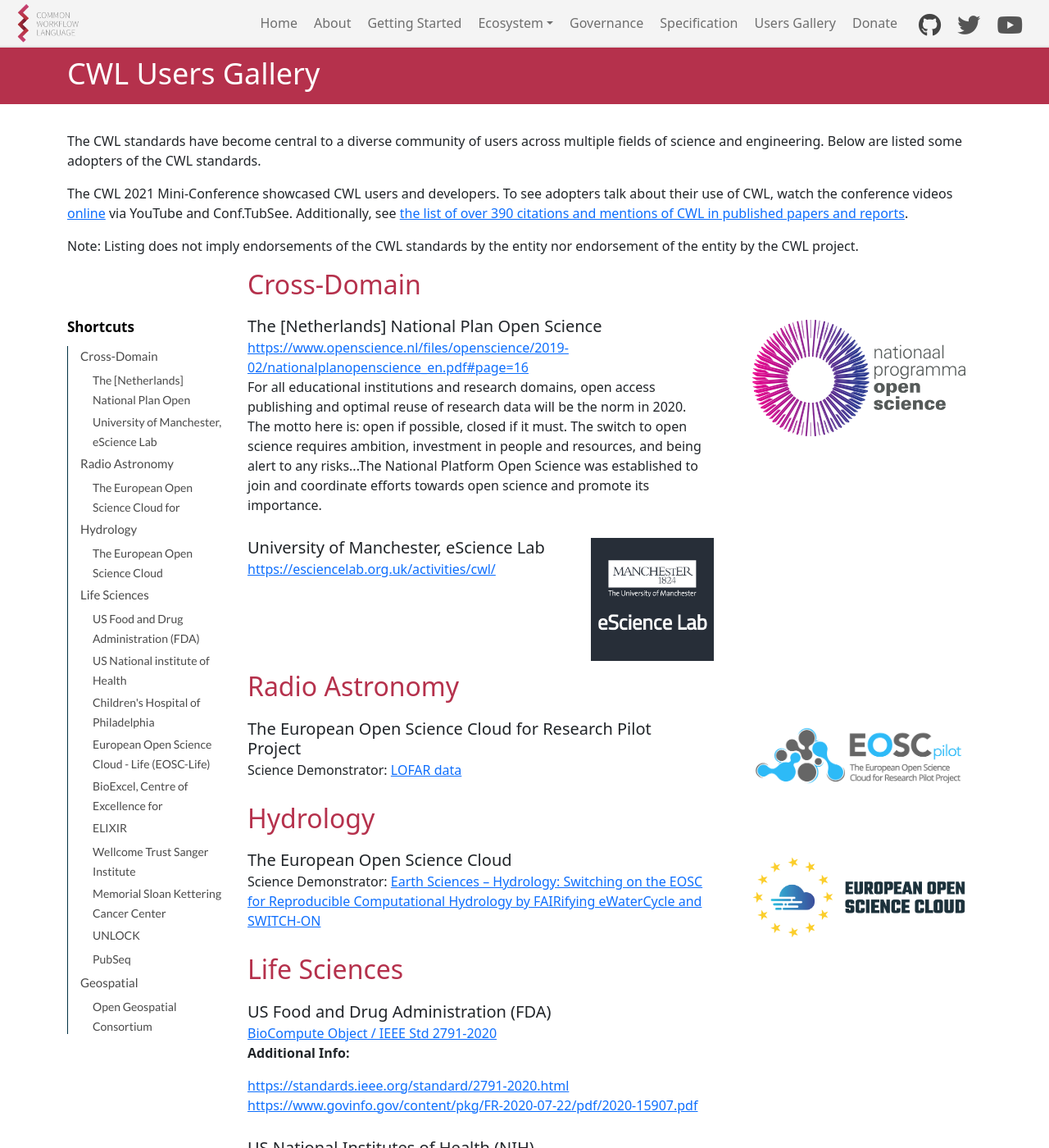
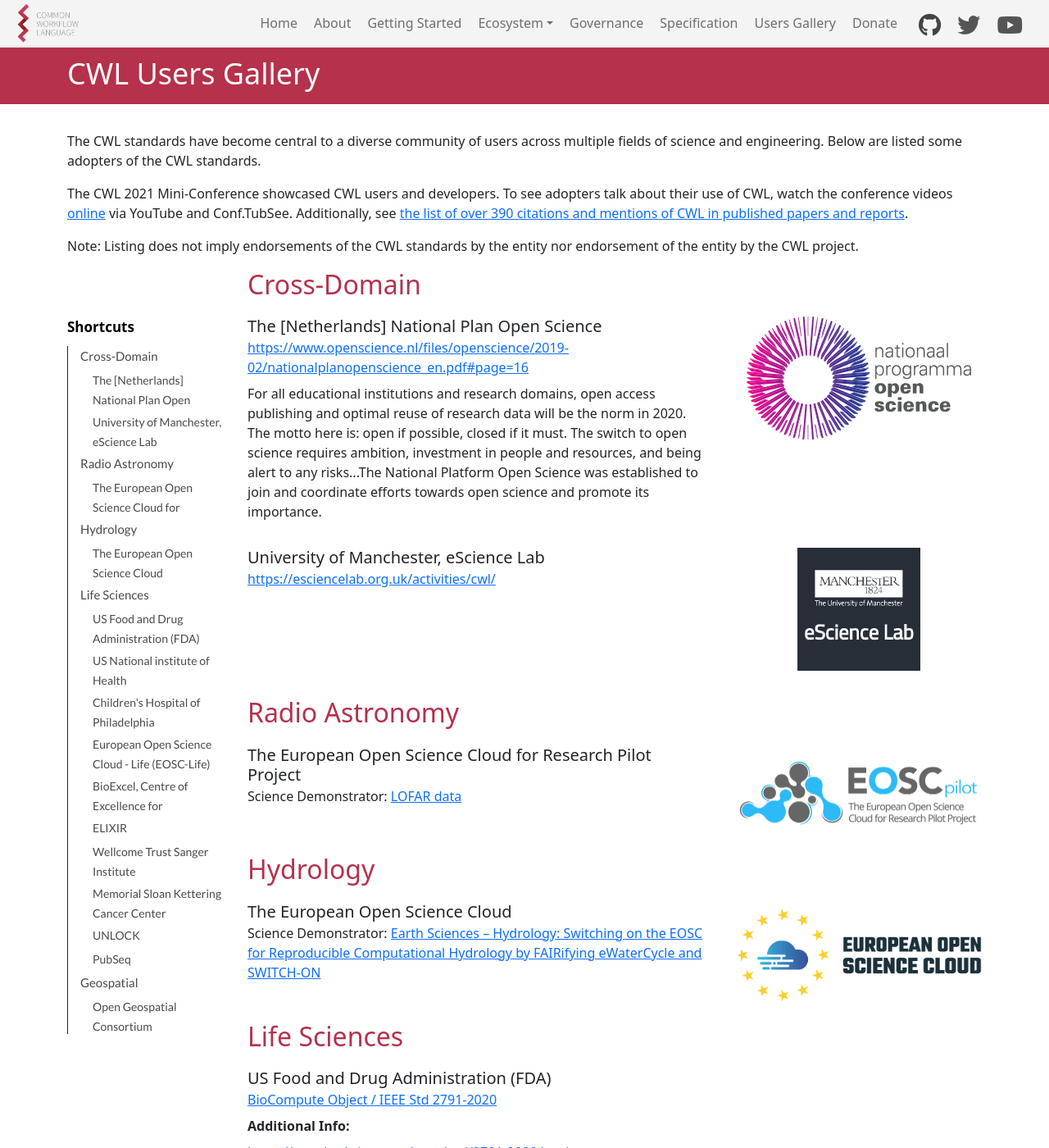
Before and after one commit to common-workflow-language/cwl-website, a Jekyll site: the page built from content/gallery.html, in a window 1280 px wide and 1400 px high. Shown: the whole window at 82% size. Built offline with Jekyll 4.4.1, drawn with Linux system fonts in a browser that asks for light colours.

Commit message:
Fix Users Gallery spacing issues

```diff
--- a/content/_includes/users-gallery.html
+++ b/content/_includes/users-gallery.html
@@ -22,24 +22,24 @@
     {% unless adopter.sub_title %}
     {% if adopter.description != null %}
       <p class="adopter-description">{{ adopter.description }}</p>
-    {% else %}
-      <div class="adopter-blank-placeholder"></div>
     {% endif %}
     {% endunless %}
 
     {% if adopter.other != null %}
       <div class="adopter-other">
-        <p><b>Additional Info:</b></p>
-        {% for info in adopter.other %}
-          <p>{{ info }}</p>
-        {% endfor %}
+        {% if adopter.other_section_title %}
+          <p class="adopter-other-title"><b>{{ adopter.other_section_title }}</b></p>
+        {% else %}
+          <p class="adopter-other-title"><b>Additional Info:</b></p>
+        {% endif %}
+          {{ adopter.other }}
       </div>
     {% endif %}
     </div>
 
     {% if adopter.image != null %}
       {% assign img_class = adopter.image | replace: ".", " " | truncate_words: 1 %}
-      <div class="adopter-logo-container"><img src="{{ adopter.image }}" class="adopter-logo {{ img_class | append: "-logo" }}" alt="{{ adopter.name | append: " logo" }}"></div>
+      <div class="adopter-logo-container"><img src="{{ adopter.image | absolute_url }}" class="adopter-logo {{ img_class | append: "-logo" }}" alt="{{ adopter.name | append: " logo" }}"></div>
     {% endif %}
   </div>
 {% endif %}
--- a/content/_sass/partials/_users-gallery.scss
+++ b/content/_sass/partials/_users-gallery.scss
@@ -31,7 +31,7 @@
   .adopter-entry,
   .adopter-row-top,
   .adopter-logo {
-    margin: 0 0 12px;
+    margin: 0 0 1rem;
   }
 
   .adopter-entry {
@@ -50,7 +50,13 @@
     margin: 0 0 2px;
   }
 
+  .adopter-other-title {
+    margin: 0 0 0.5rem;
+  }
+
   .adopter-link {
+    display: block;
+    margin: 0 0 0.5rem;
     width: 100%;
   }
 
@@ -74,10 +80,6 @@
 
 @include media-breakpoint-up(lg) {
   .page-gallery {
-    .page-content {
-      justify-content: space-between;
-    }
-
     @include left-nav-lg;
 
     .gallery-content,
@@ -87,7 +89,14 @@
     }
 
     .gallery-content {
+      padding: 0;
       width: calc(100% - 210px);
+    }
+
+    .adopter-entry {
+      justify-content: space-between;
+      padding: 0;
+      width: 100%;
     }
 
     .adopter-row-top,
@@ -96,15 +105,16 @@
     }
 
     .adopter-row-top {
-      margin: 0;
+      margin: 0 36px 0 0;
       max-width: initial;
-      width: auto;
+      width: 400px;
     }
 
     .adopter-logo {
       height: 100%;
-      margin: 0;
+      margin: 0 0 1rem;
       max-width: 300px;
+      width: 250px;
     }
   }
 }
@@ -117,22 +127,23 @@
 
     .adopter-entry {
       display: flex;
-      grid-gap: 0;
       width: auto;
     }
 
     .adopter-row-top {
-      margin: 0 56px 0 0;
+      margin: 0 26px 0 0;
       max-width: 560px;
+      width: auto;
     }
 
     .adopter-logo-container {
-      max-width: 200px;
+      width: 300px;
     }
 
     .adopter-logo {
       height: 100%;
-      max-width: 260px;
+      max-width: 100%;
+      width: 300px;
     }
   }
 }
@@ -163,6 +174,11 @@
 
     @include left-nav-xxl;
 
+    .adopter-entry {
+      justify-content: flex-start;
+      padding: 0 12px 0 0;
+    }
+
     .adopter-row-top {
       margin: 0 46px 0 1rem;
       max-width: 760px;
@@ -173,12 +189,14 @@
       margin: 0 0 12px 1rem;
     }
 
+    .adopter-logo-container {
+      max-width: 200px;
+      width: auto;
+    }
+
     .adopter-logo {
       max-width: 290px;
-    }
-
-    .adopter-blank-placeholder {
-      height: 120px;
+      width: auto;
     }
   }
 }
```
